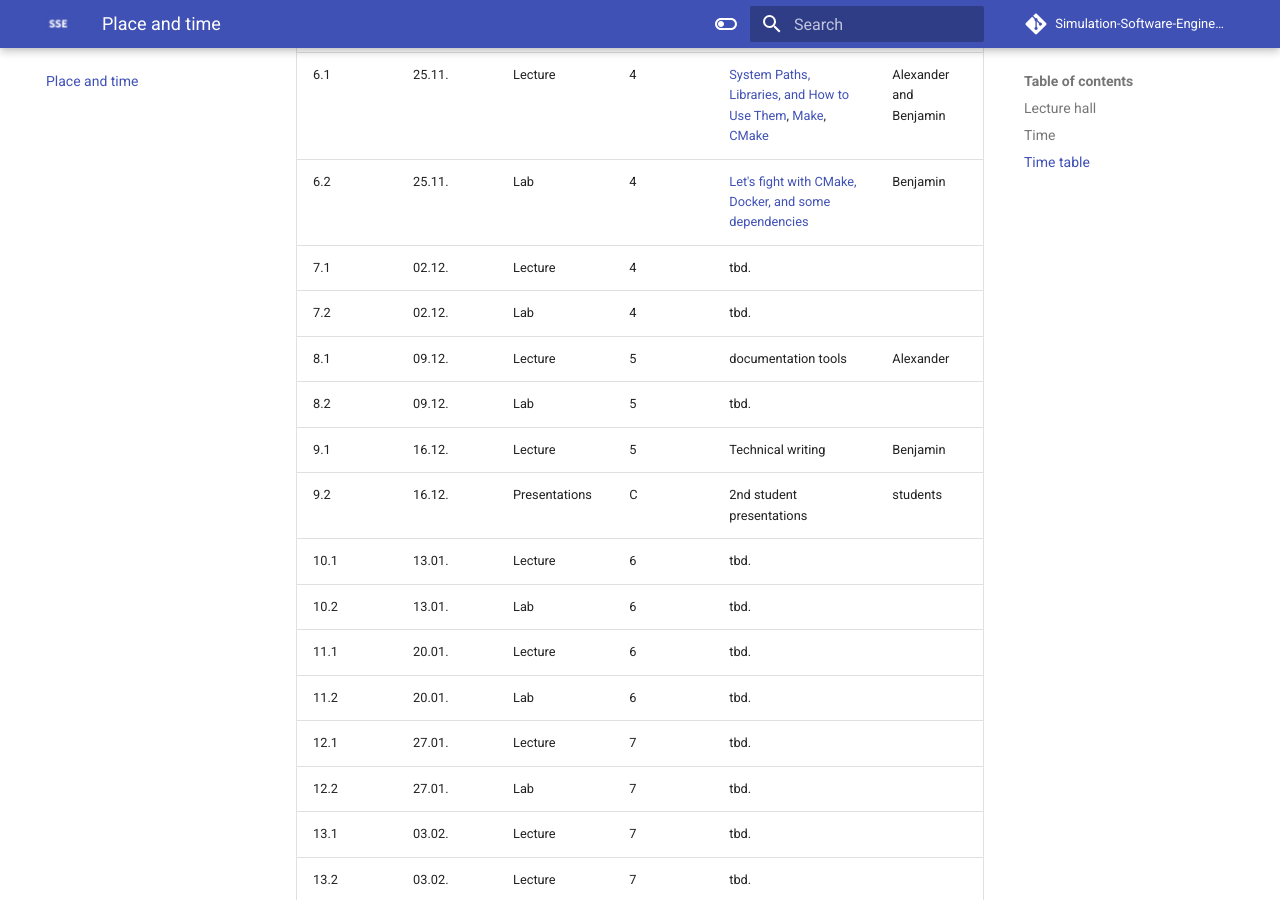
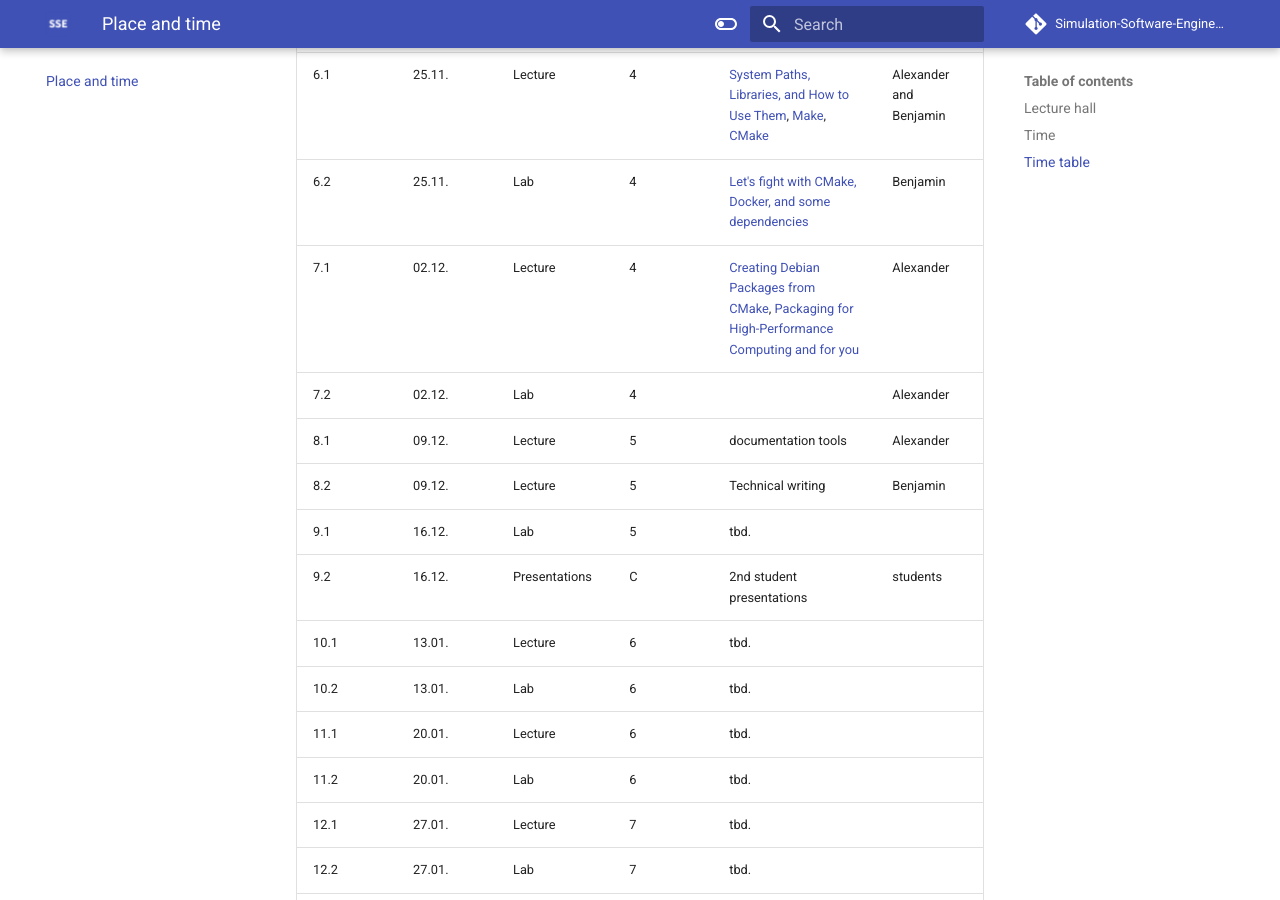
Before and after one commit to Simulation-Software-Engineering/homepage, an MkDocs documentation site: the page built from docs/place-and-time.md, in a window 1280 px wide and 900 px high, scrolled down 1569 px. Built offline with MkDocs 1.6.1 and Material for MkDocs 9.7.7, drawn with Linux system fonts in a browser that asks for light colours; comment, search, counter and statistics services are not loaded.

Commit message:
[update] Add slides of CPack/Debian and Spack packaging lecture

```diff
--- a/docs/place-and-time.md
+++ b/docs/place-and-time.md
@@ -37,11 +37,11 @@ Please note that we might adjust the time table during the semester. You find a
 |    5.2 | 18.11. |Lab | 4 | [Packaging Python Code Exercise](https://github.com/Simulation-Software-Engineering/Lecture-Material/blob/main/building-and-packaging/material/exercise_python_packaging_text.md) | Ishaan |
 |    6.1 | 25.11. |Lecture | 4 | [System Paths, Libraries, and How to Use Them](https://github.com/Simulation-Software-Engineering/Lecture-Material/blob/main/building-and-packaging/material/systempaths_and_librarytools_slides.md), [Make](https://github.com/Simulation-Software-Engineering/Lecture-Material/blob/main/building-and-packaging/material/make_slides.md), [CMake](https://github.com/Simulation-Software-Engineering/Lecture-Material/blob/main/building-and-packaging/material/cmake_slides.md) | Alexander and Benjamin |
 |    6.2 | 25.11. |Lab | 4 | [Let's fight with CMake, Docker, and some dependencies](https://github.com/Simulation-Software-Engineering/Lecture-Material/blob/main/building-and-packaging/material/exercise_cmake_text.md) | Benjamin |
-|    7.1 | 02.12. |Lecture | 4 | tbd. |  |
-|    7.2 | 02.12. |Lab | 4 | tbd. | |
+|    7.1 | 02.12. |Lecture | 4 | [Creating Debian Packages from CMake](https://github.com/Simulation-Software-Engineering/Lecture-Material/blob/main/building-and-packaging/material/packaging_debian_slides.md), [Packaging for High-Performance Computing and for you](https://github.com/Simulation-Software-Engineering/Lecture-Material/blob/main/building-and-packaging/material/packaging_hpc_slides.md) | Alexander |
+|    7.2 | 02.12. |Lab | 4 |  | Alexander |
 |    8.1 | 09.12. |Lecture | 5 | documentation tools | Alexander |
-|    8.2 | 09.12. |Lab | 5 | tbd. |  |
-|    9.1 | 16.12. |Lecture | 5 | Technical writing | Benjamin |
+|    8.2 | 09.12. |Lecture | 5 | Technical writing | Benjamin |
+|    9.1 | 16.12. |Lab | 5 | tbd. |  |
 |    9.2 | 16.12. |Presentations | C | 2nd student presentations | students |
 |   10.1 | 13.01. |Lecture | 6 | tbd. | |
 |   10.2 | 13.01. |Lab | 6 | tbd. | |
```
